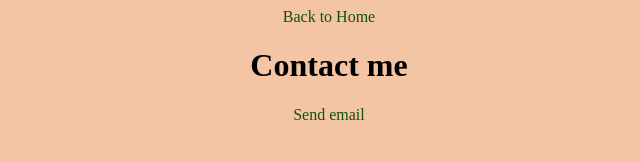
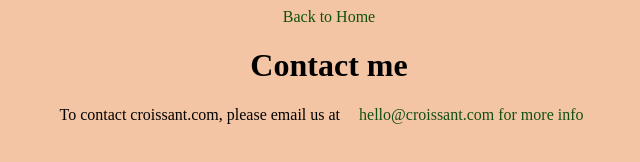
Before and after one commit to Bitbarlily/Croissant, a plain HTML site: page src/contact.html in a window 1280 px wide. Shown: the whole page, without its empty margins (311-951 px from the left). Drawn offline with Linux system fonts and the light colour scheme.

Commit message:
Added some tuning for SEO

```diff
--- a/src/contact.html
+++ b/src/contact.html
@@ -11,6 +11,11 @@
       <a href="/">Back to Home</a>
       <h1>Contact me</h1>
     </header>
-    <p><a href="mailto:jinnie@live.no">Send email</a></p>
+    <p>
+      To contact croissant.com, please email us at
+      <a href="mailto:hello@croissant.com"
+        >hello@croissant.com for more info
+      </a>
+    </p>
   </body>
 </html>
```
Also changed, not shown: src/index.html (+6 -3 lines), src/photo.html (+1 -1 lines).
